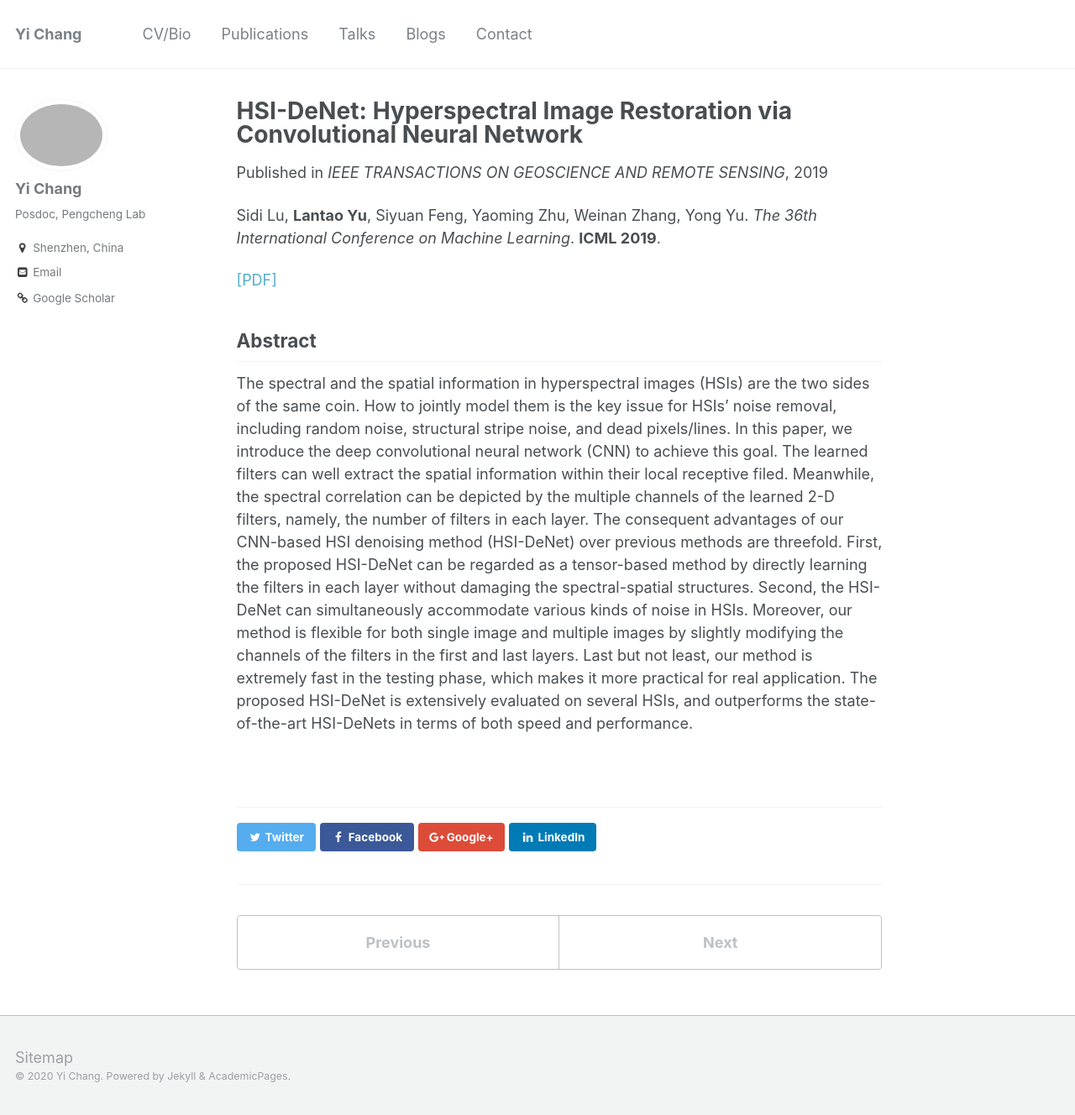
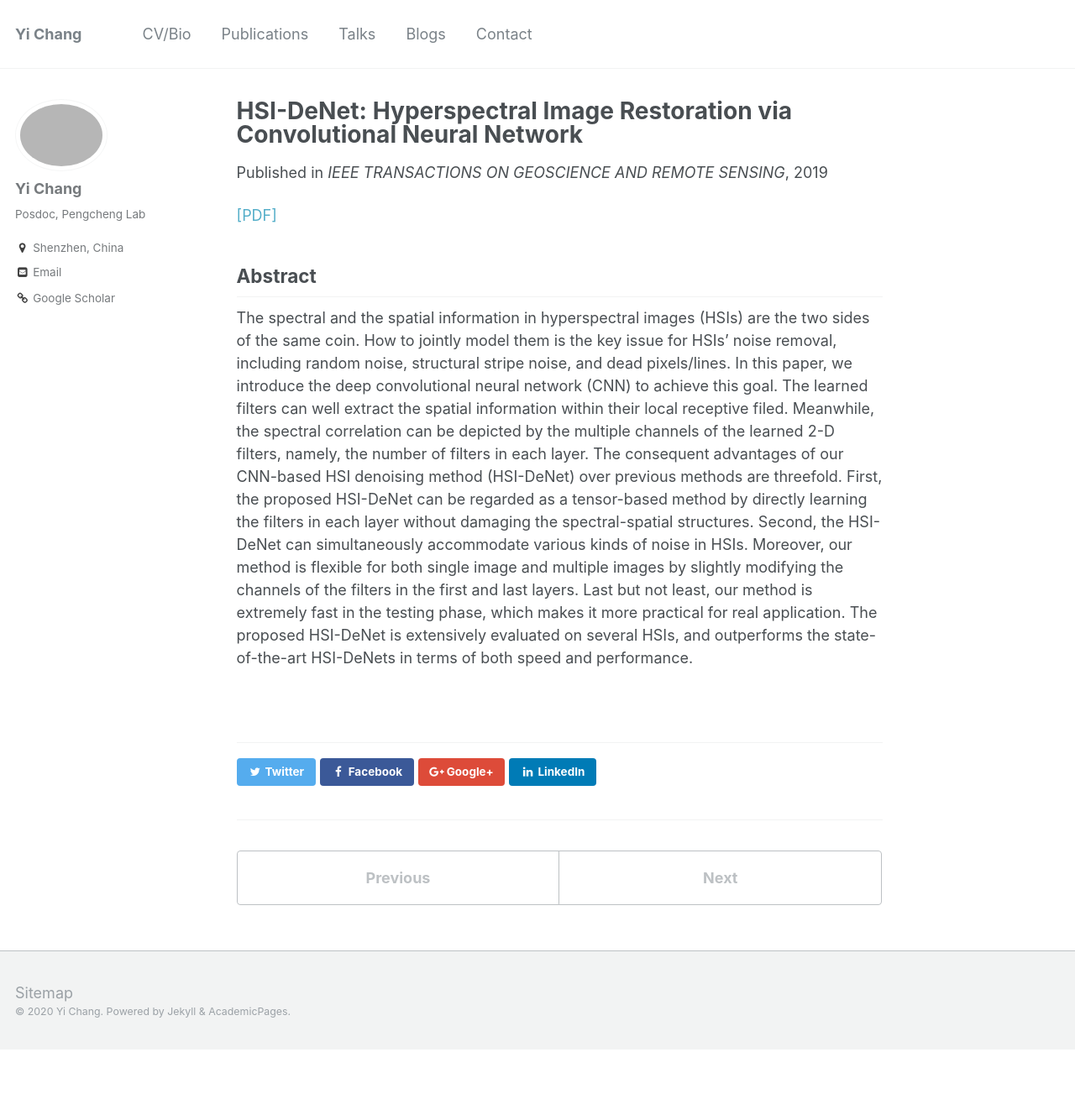
Before and after one commit to zhanwenchen/owuchangyuo.github.io, a Jekyll site: the page built from _publications/HSI-DeNet.md, in a window 1280 px wide. Shown: the whole page at 84% size. Built offline with Jekyll 4.4.1, drawn with Linux system fonts in a browser that asks for light colours; after the commit the page ends 1250 px from its top, so only the background shows below that.

Commit message:
Update HSI-DeNet.md

```diff
--- a/_publications/HSI-DeNet.md
+++ b/_publications/HSI-DeNet.md
@@ -4,7 +4,6 @@ collection: publications
 permalink: /publications/HSI-DeNet
 venue: "IEEE TRANSACTIONS ON GEOSCIENCE AND REMOTE SENSING"
 date: 2019-1-21
-citation: 'Sidi Lu, <b>Lantao Yu</b>, Siyuan Feng, Yaoming Zhu, Weinan Zhang, Yong Yu. <i>The 36th International Conference on Machine Learning</i>. <b>ICML 2019</b>.'
 ---
 [[PDF]](http://owuchangyuo.github.io/files/HSI-DeNet.pdf)
 
```
